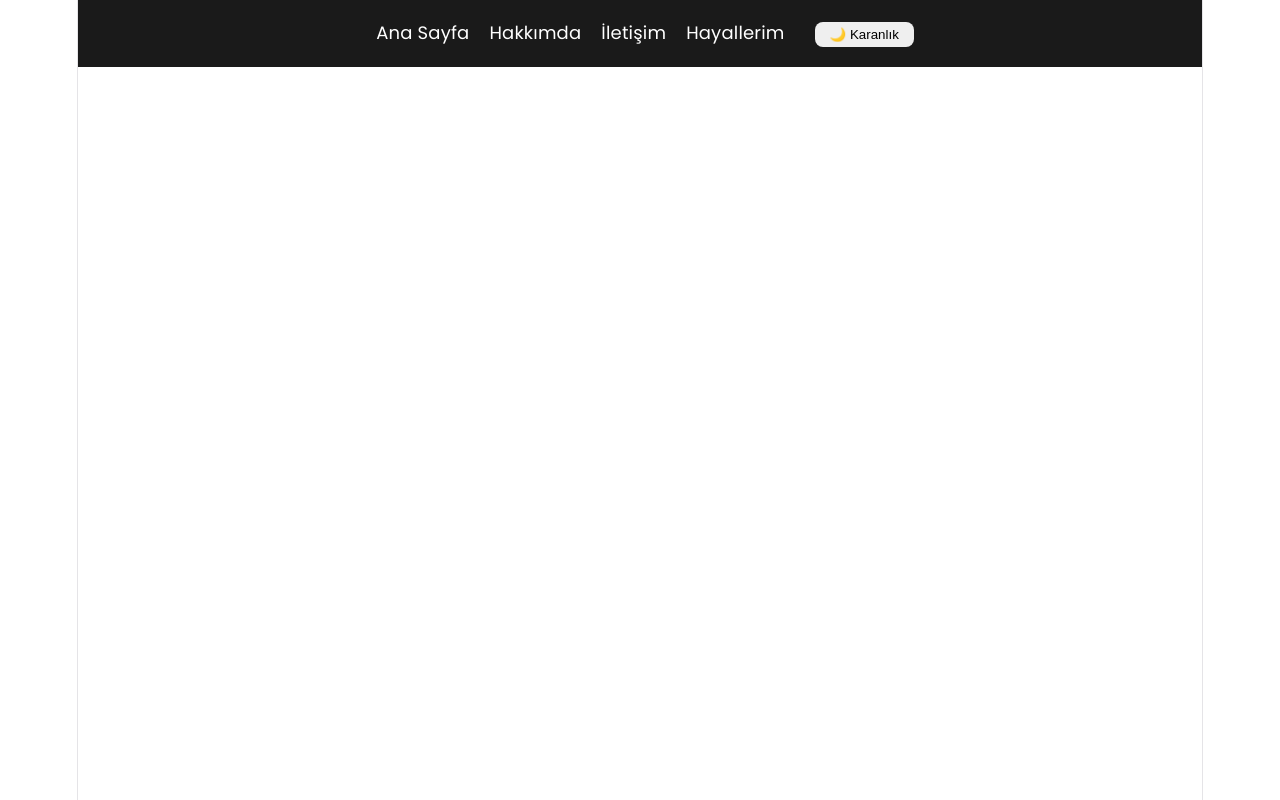
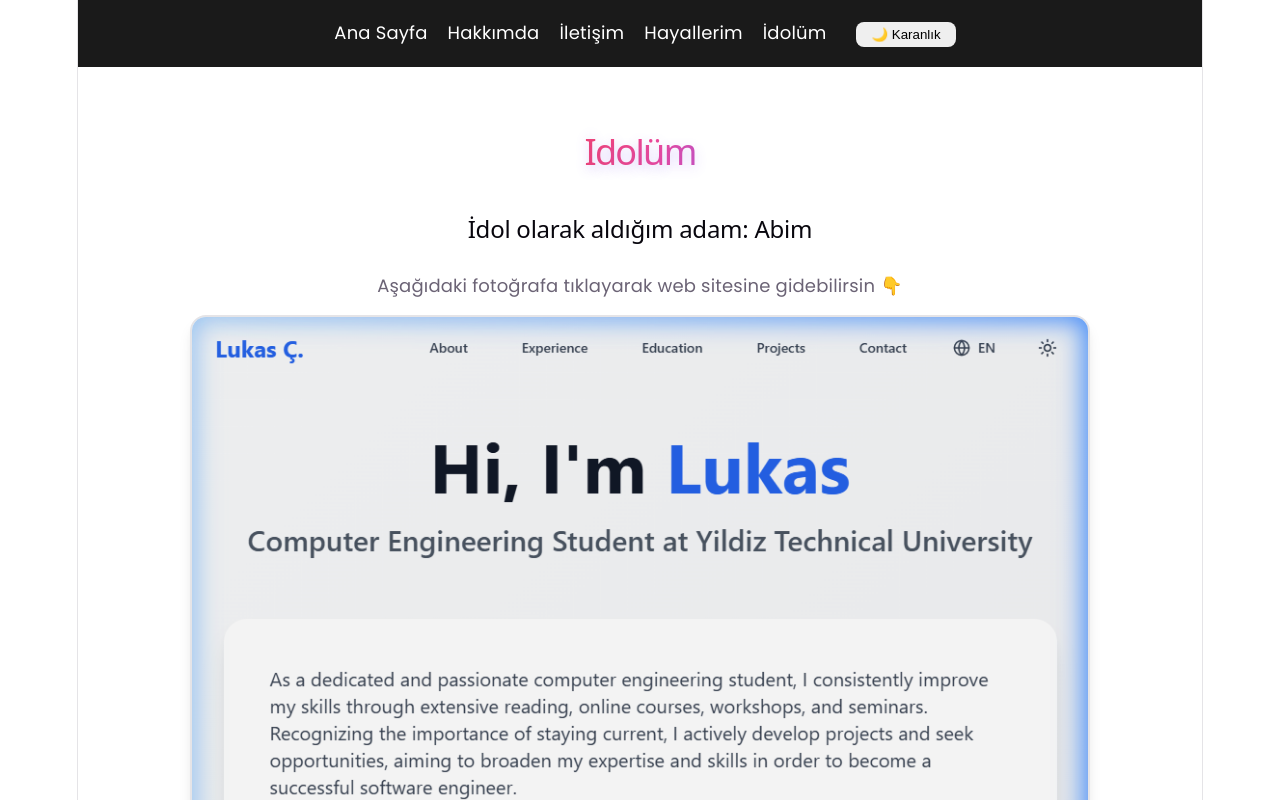
Before and after one commit to arascakici/react-blogum, a React (Vite) app in the folder react-blogum/: page /idolum in a window 1280 px wide. Shown: the top 800 px of the page. Built offline with nearby package versions, Linux system fonts and the light colour scheme.

Commit message:
Idolum sayfasi ve lukascakici.dev kapagi eklendi

```diff
--- a/react-blogum/src/App.jsx
+++ b/react-blogum/src/App.jsx
@@ -4,6 +4,7 @@
 import Hakkimda from "./Hakkimda"
 import Iletisim from "./Iletisim"
 import Hayallerim from "./Hayallerim"
+import Idolum from "./Idolum"
 import './App.css'
 
 function App() {
@@ -18,6 +19,7 @@
         <Link to="/hakkimda" style={{color: 'white', margin: '10px', textDecoration: 'none'}}>Hakkımda</Link>
         <Link to="/iletisim" style={{color: 'white', margin: '10px', textDecoration: 'none'}}>İletişim</Link>
         <Link to="/hayallerim" style={{color: 'white', margin: '10px', textDecoration: 'none'}}>Hayallerim</Link>
+        <Link to="/idolum" style={{color: 'white', margin: '10px', textDecoration: 'none'}}>İdolüm</Link>
         <button onClick={() => {
           setKaranlik(!karanlik)
           localStorage.setItem('karanlik', !karanlik)
@@ -38,6 +40,7 @@
           <Route path="/hakkimda" element={<Hakkimda />} />
           <Route path="/iletisim" element={<Iletisim />} />
           <Route path="/hayallerim" element={<Hayallerim />} />
+          <Route path="/idolum" element={<Idolum />} />
         </Routes>
       </div>
     </BrowserRouter>
--- /dev/null
+++ b/react-blogum/src/Idolum.jsx
@@ -0,0 +1,41 @@
+function Idolum() {
+  return (
+    <div style={{ textAlign: 'center', marginTop: '20px', maxWidth: '900px', margin: '0 auto' }}>
+      <h1 className="animated-title" style={{ display: 'inline-block' }}>İdolüm</h1>
+      <h2 style={{ color: 'var(--text-h)', marginBottom: '30px', fontSize: '24px' }}>
+        İdol olarak aldığım adam: Abim
+      </h2>
+
+      <p style={{ color: 'var(--text)', marginBottom: '15px' }}>
+        Aşağıdaki fotoğrafa tıklayarak web sitesine gidebilirsin 👇
+      </p>
+
+      <a href="https://www.lukascakici.dev/" target="_blank" rel="noopener noreferrer" style={{ display: 'block' }}>
+        <img
+          src="/idol.png"
+          alt="Lukas Cakici Portfolio"
+          style={{
+            width: '100%',
+            borderRadius: '16px',
+            boxShadow: 'var(--shadow)',
+            border: '2px solid var(--border)',
+            transition: 'transform 0.3s, box-shadow 0.3s',
+            cursor: 'pointer'
+          }}
+          onMouseOver={(e) => {
+            e.currentTarget.style.transform = 'translateY(-8px) scale(1.01)'
+            e.currentTarget.style.boxShadow = '0 20px 40px rgba(139, 92, 246, 0.4)'
+            e.currentTarget.style.borderColor = '#8b5cf6'
+          }}
+          onMouseOut={(e) => {
+            e.currentTarget.style.transform = 'translateY(0) scale(1)'
+            e.currentTarget.style.boxShadow = 'var(--shadow)'
+            e.currentTarget.style.borderColor = 'var(--border)'
+          }}
+        />
+      </a>
+    </div>
+  )
+}
+
+export default Idolum
```
Also changed, not shown: react-blogum/public/idol.png (added).
